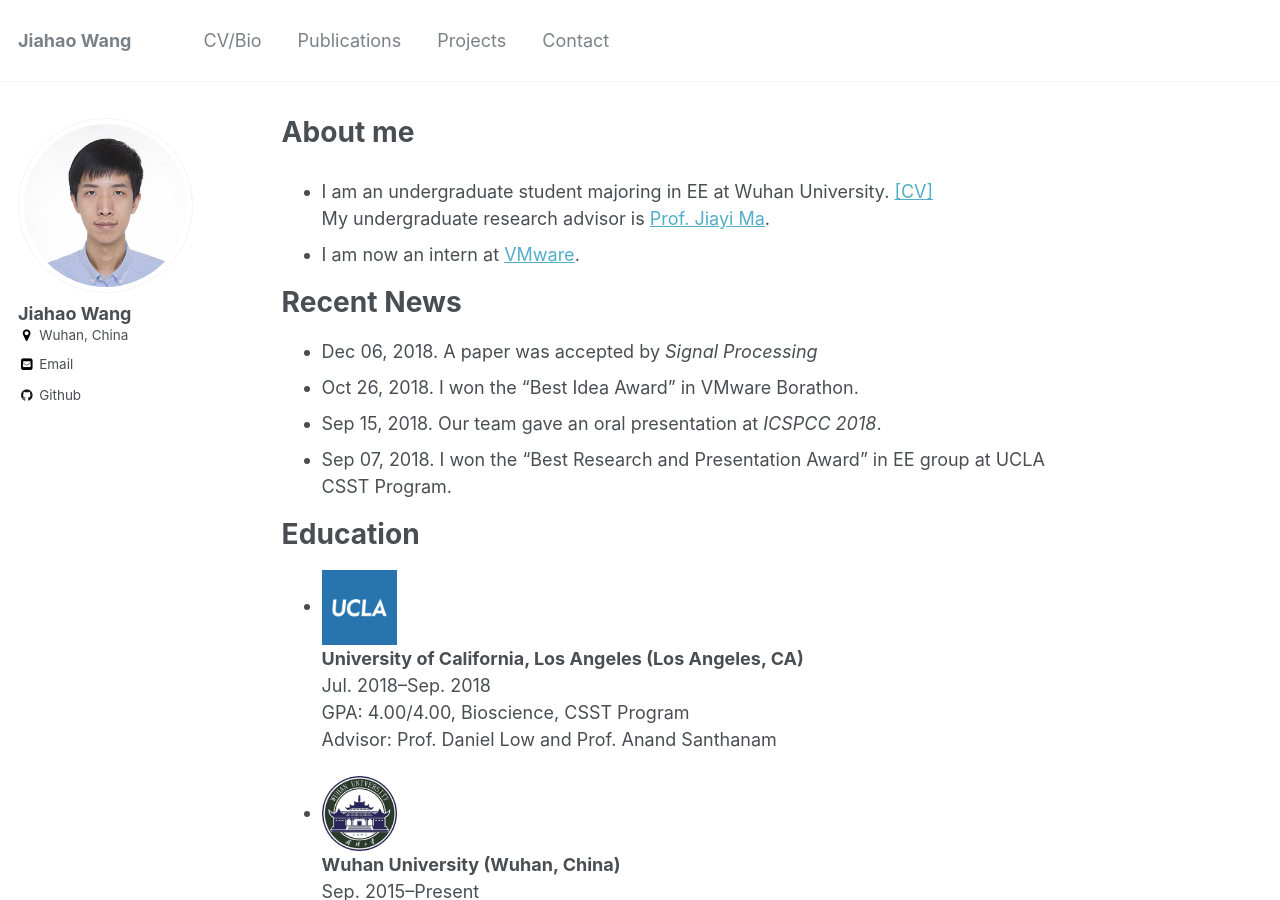
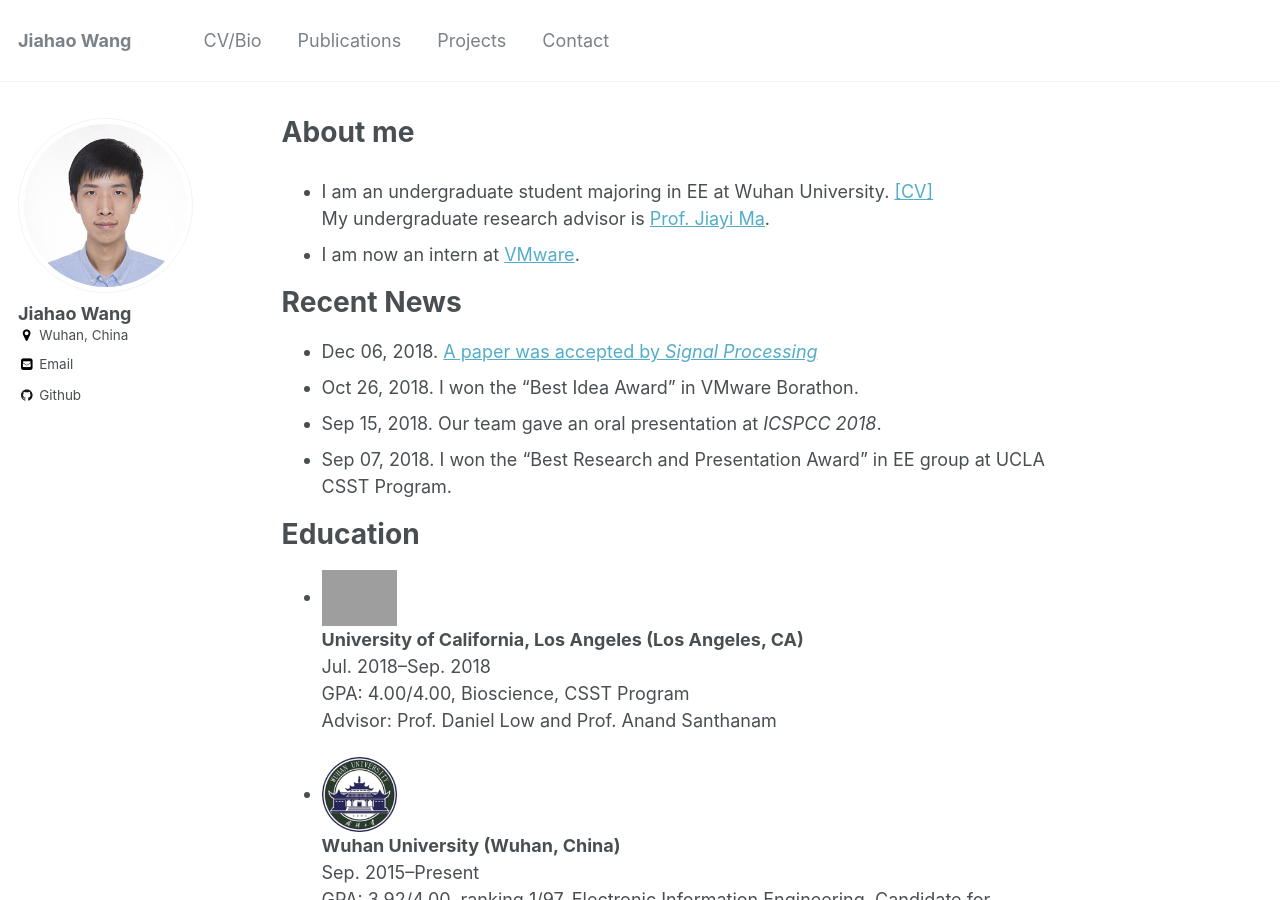
Before and after one commit to JiahaoPlus/JiahaoPlus.github.io, a Jekyll site: the page built from _pages/about.md, in a window 1280 px wide and 900 px high. Built offline with Jekyll 4.4.1, drawn with Linux system fonts in a browser that asks for light colours.

Commit message:
update 'about'

```diff
--- a/_pages/about.md
+++ b/_pages/about.md
@@ -13,13 +13,13 @@ My undergraduate research advisor is [Prof. Jiayi Ma](https://sites.google.com/s
 * I am now an intern at [VMware](https://www.vmware.com/).
 
 # Recent News
-* Dec 06, 2018. A paper was accepted by *Signal Processing*
+* Dec 06, 2018. [A paper was accepted by *Signal Processing*](https://authors.elsevier.com/c/1YDGYbZX4vg-J)
 * Oct 26, 2018. I won the "Best Idea Award" in VMware Borathon.
 * Sep 15, 2018. Our team gave an oral presentation at *ICSPCC 2018*.
 * Sep 07, 2018. I won the "Best Research and Presentation Award" in EE group at UCLA CSST Program.
 
 # Education
-* <img width="75" height="75" src="https://jiahaoplus.github.io/images/UCLA2.jpg"/> <br>
+* <img width="75" height="75" src="https://jiahaoplus.github.io/images/UCLA3.jpg"/> <br>
 <b>University of California, Los Angeles (Los Angeles, CA) </b> <br>
 Jul. 2018--Sep. 2018<br>
 GPA: 4.00/4.00, Bioscience, CSST Program<br>
@@ -39,7 +39,7 @@ Software Engineering Intern, Advisor: Kevin Song (Sep. 2018--Present)<br>
 (2) Graph Mining on Open Source Repositories <br>
 (3) Service Requests Alerting System<br>
 
-* <img width="75" height="75" src="https://jiahaoplus.github.io/images/UCLA2.jpg"/> <br>
+* <img width="75" height="75" src="https://jiahaoplus.github.io/images/UCLA3.jpg"/> <br>
 <b>University of California, Los Angeles (Los Angeles, CA) </b> <br>
 Research Assistant, Advisor: Prof. Daniel Low, Prof. Anand Santhanam (Jul. 2018--Sep. 2018)<br>
 Head and Neck CT Image Segmentation
```
Also changed, not shown: images/UCLA3.png (added).
